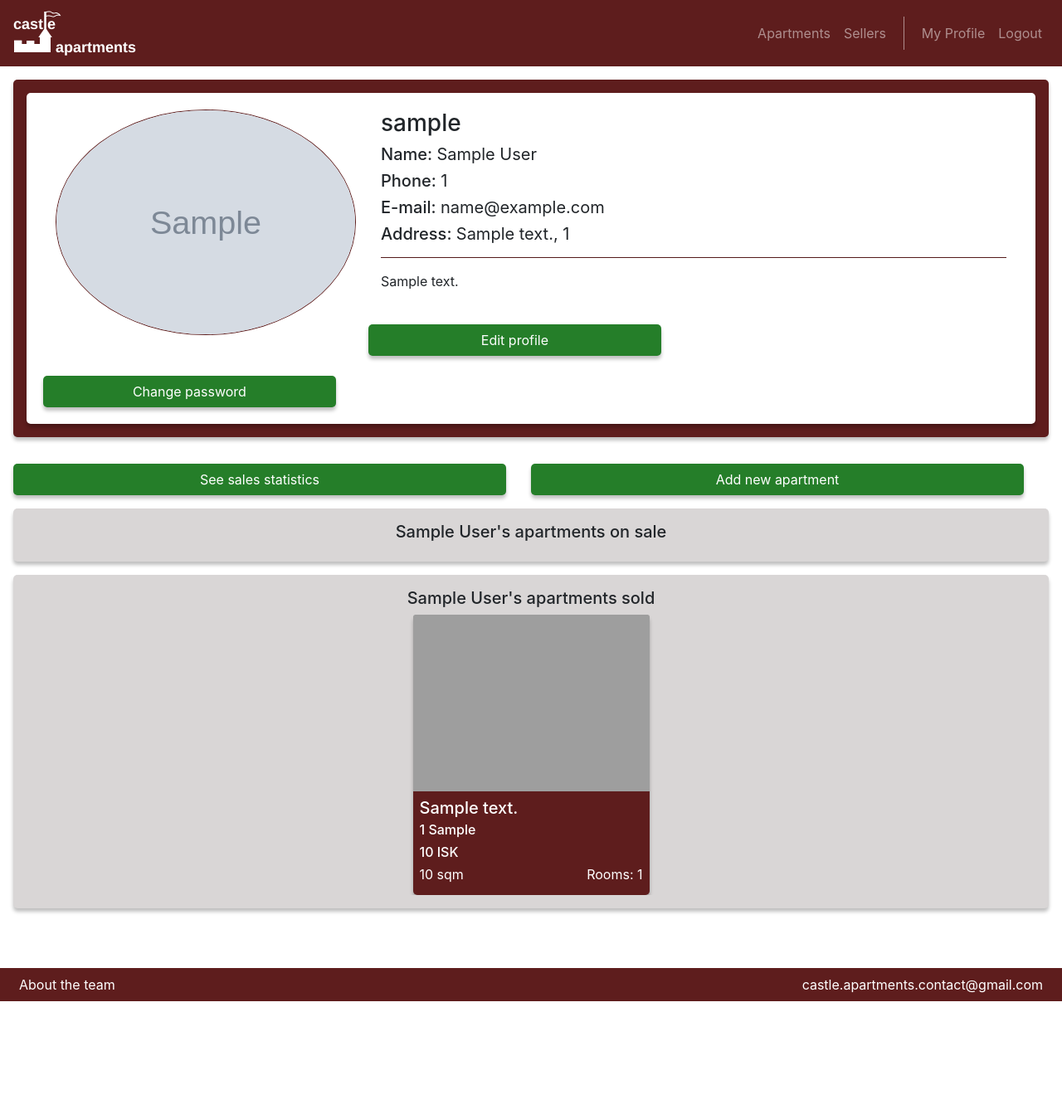
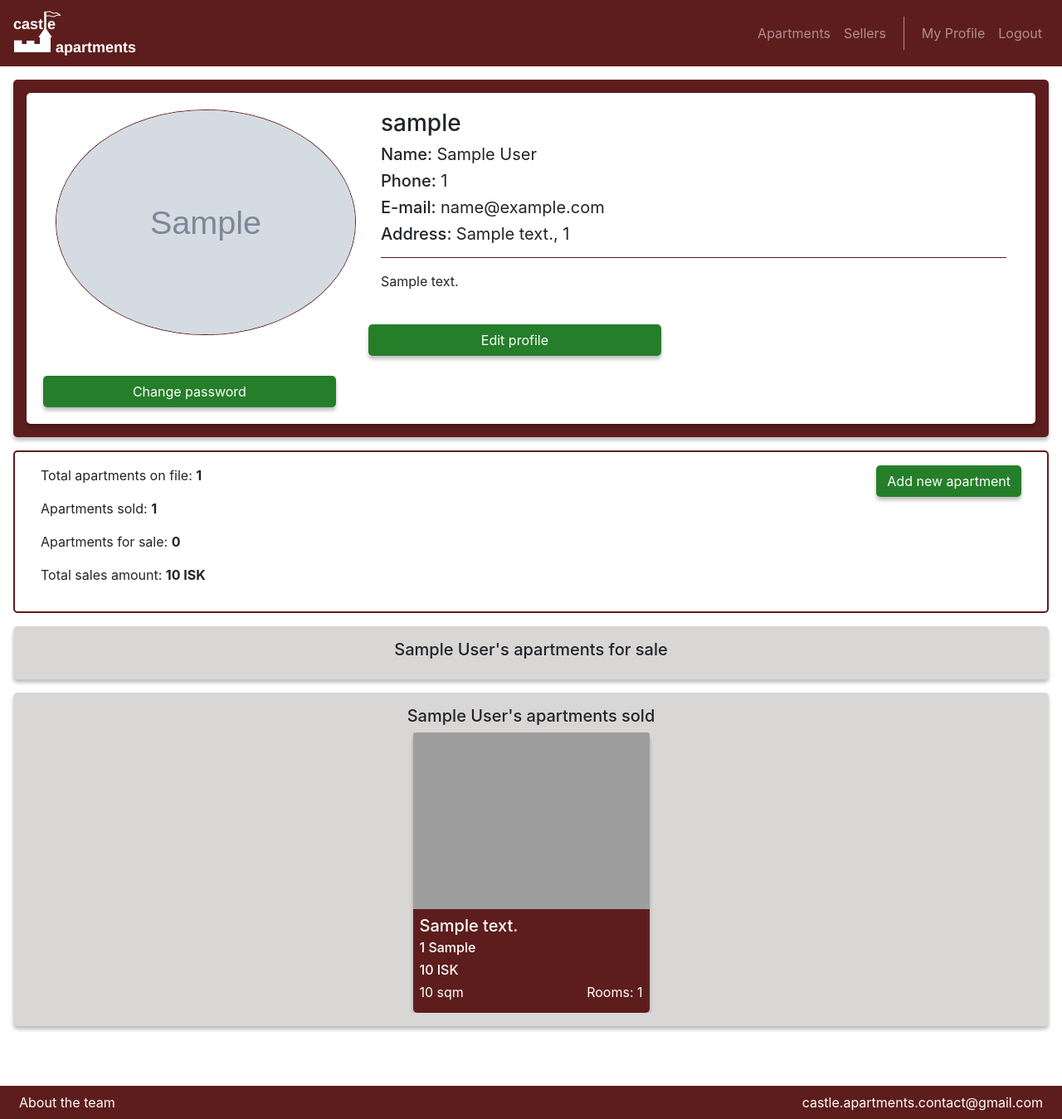
Before and after one commit to reynirf/Verklegt-Namskeid-2, a Django app: page /users/profile in a window 1280 px wide. Shown: the whole page at 83% size. Before the commit the page ends 1207 px from the top, so only its background shows below. Run offline with Django 3.2, Linux system fonts and the light colour scheme; a user stored in the database is signed in; tables that the repository leaves empty hold one stand-in row (values such as "Sample post"); grey boxes marked "Sample" are stand-in pictures; some libraries are stand-ins or nearby versions; grey boxes are pictures that could not be loaded.

Commit message:
adding statistics for seller profile

```diff
--- a/Castle/templates/users/seller_profile.html
+++ b/Castle/templates/users/seller_profile.html
@@ -1,4 +1,5 @@
 {% extends 'base.html' %}
+{% load pipes %}
 {% block title %}My Profile{% endblock %}
 {% block mainbody %}
      <div class="m-3 red-background border-shadow">
@@ -49,21 +50,35 @@
         </div>
     </div>
 
-    <div class="row w-100 p-3">
-        <div class="col-6"><button id="sale_stats" type="submit" class="btn green-button w-100">See sales statistics</button></div>
-        <div class="col-6"><a href="{% url 'add_apartment' %}"><button id="new_apartment" type="submit" class="btn green-button w-100">Add new apartment</button></a></div>
+{#    <div class="row w-100 p-3">#}
+{#        <div class="col-6"><button id="sale_stats" type="submit" class="btn green-button w-100">See sales statistics</button></div>#}
+{##}
+{#    </div>#}
+
+    <div class="m-3 simple-border">
+        <div class="row mx-3 py-3">
+            <div class="col-8">
+                <p>Total apartments on file: <strong>{{ apartments|length }}</strong></p>
+                <p>Apartments sold: <strong>{{ sold_apartments|length }}</strong></p>
+                <p>Apartments for sale: <strong>{{ for_sale|length }}</strong></p>
+                <p>Total sales amount: <strong>{{ money | dotSeperator }} ISK</strong></p>
+            </div>
+            <div class="col-4 text-right pb-2">
+                <a href="{% url 'add_apartment' %}"><button id="new_apartment" type="submit" class="btn green-button" style="width: fit-content">Add new apartment</button></a>
+            </div>
+        </div>
     </div>
 
      <div class="w-100 px-3 pb-3">
         <div class="gray-background border-shadow w-100">
             <div class="row" style="margin:auto !important">
                 <div class="col-2"><h4 class="prev_arrow"><</h4></div>
-                <div class="col-8" style="text-align:center"><h5>{{ seller.user.user_info.name }}'s apartments on sale</h5></div>
+                <div class="col-8" style="text-align:center"><h5>{{ seller.user.user_info.name }}'s apartments for sale</h5></div>
                 <div class="col-2"><h4 class="next_arrow text-right">></h4></div>
             </div>
             <div class="new_aparts-container container px-0 m-0">
                 <div class="newest_apartments">
-                    {% for apartment in apartments %}
+                    {% for apartment in for_sale %}
                         {% include 'apartments/single_apartment.html' with apartment=apartment %}
                     {% endfor %}
                 </div>
@@ -76,7 +91,7 @@
             <div class="row" style="margin:auto !important">
                 <div class="col-2"><h4 class="prev_arrow"><</h4></div>
                 <div class="col-8" style="text-align:center"><h5>{{ seller.user.user_info.name }}'s apartments sold</h5></div>
-                <div class="col-2"><h4 class="next_arrow text-right">></h4></div>
+                <div class="col-2"><h4 class="next_arrow">></h4></div>
             </div>
             <div class="new_aparts-container container px-0 m-0">
                 <div class="sold_apartments">
--- a/Castle/users/views.py
+++ b/Castle/users/views.py
@@ -1,6 +1,7 @@
 from django.contrib.auth.decorators import login_required
 from django.shortcuts import render, redirect
 from django.db.models.signals import post_save
+from django.db.models import Sum
 from django.dispatch import receiver
 from django.contrib.auth.models import User
 from django.conf import settings
@@ -81,11 +82,19 @@ def create_user_info(sender, instance, created, **kwargs):
 @login_required
 def profile(request):
     if request.user.user_info.seller == True:
+
+        all = Apartment.objects.filter(seller=request.user.seller.id)
+        for_sale = Apartment.objects.filter(seller=request.user.seller.id, sold=False)
+        sold = Apartment.objects.filter(seller=request.user.seller.id, sold=True)
+        price = sold.aggregate(Sum('price'))['price__sum']
         context = {'user': request.user,
                    'info': request.user.user_info,
                    'seller': Seller.objects.filter(user=request.user.id).first(),
-                   'apartments': Apartment.objects.filter(seller=request.user.seller.id, sold=False),
-                   'sold_apartments': Apartment.objects.filter(seller=request.user.seller.id, sold=True)}
+                   'apartments': all,
+                   'sold_apartments': sold,
+                   'for_sale': for_sale,
+                   'money': price
+                   }
         return render(request, "users/seller_profile.html", context)
     else:
         context = {'user': request.user,
@@ -153,7 +162,6 @@ def change_image(request):
         args = {'form': form}
         return render(request, 'users/change_image.html', args)
 
-#SELLER_REQUIRED?
 @login_required
 def add_apartment(request):
     if request.user.user_info.seller:
@@ -182,3 +190,18 @@ def add_apartment(request):
             })
     else:
         return redirect('homepage')
+
+@login_required
+def seller_stats(request):
+    if request.user.user_info.seller:
+        all = Apartment.objects.filter(seller=request.user.seller.id)
+        sold = Apartment.objects.filter(seller=request.user.seller.id, sold=True)
+        price = sold.aggregate(Sum('price'))
+        return render(request, "users/seller_stats.html", {
+            'sold_apartments': sold,
+            'all': len(all),
+            'for_sale': len(all) - len(sold),
+            'money': price
+            })
+    else:
+        return redirect('homepage')
```
